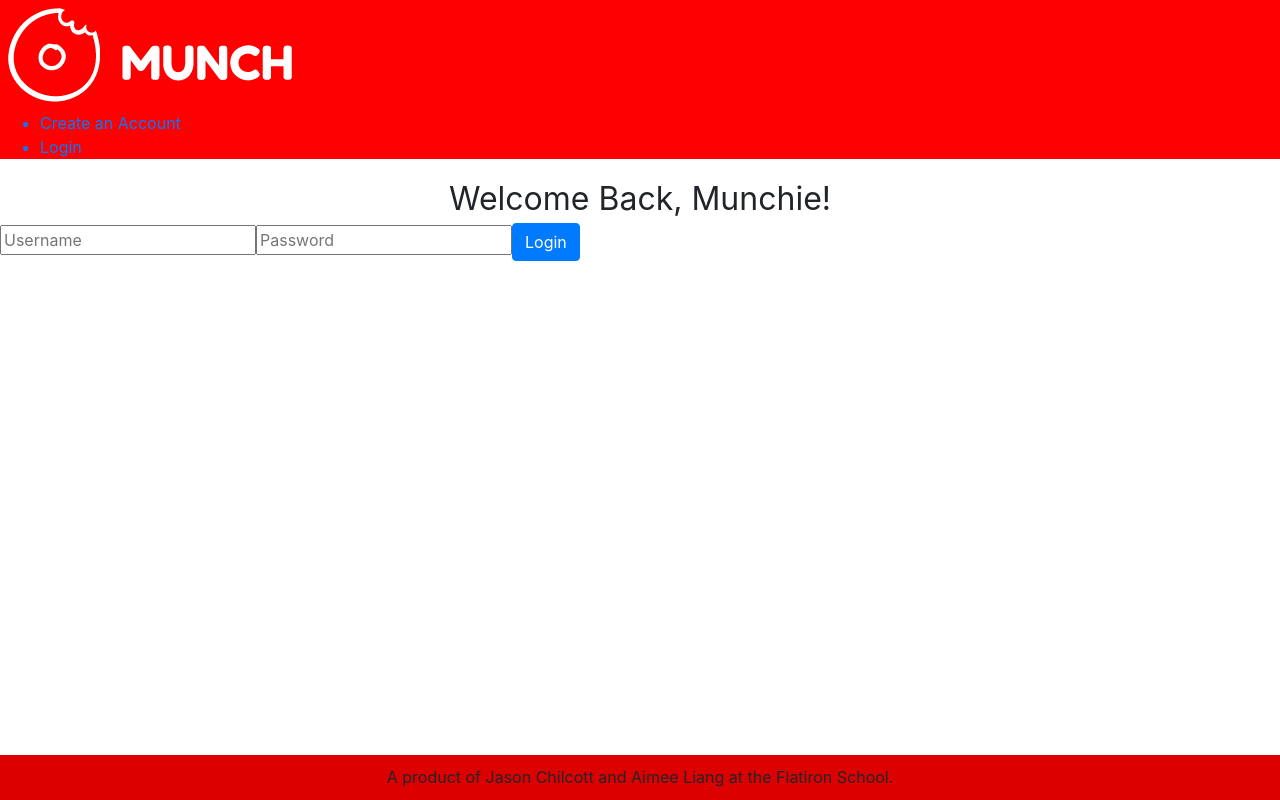
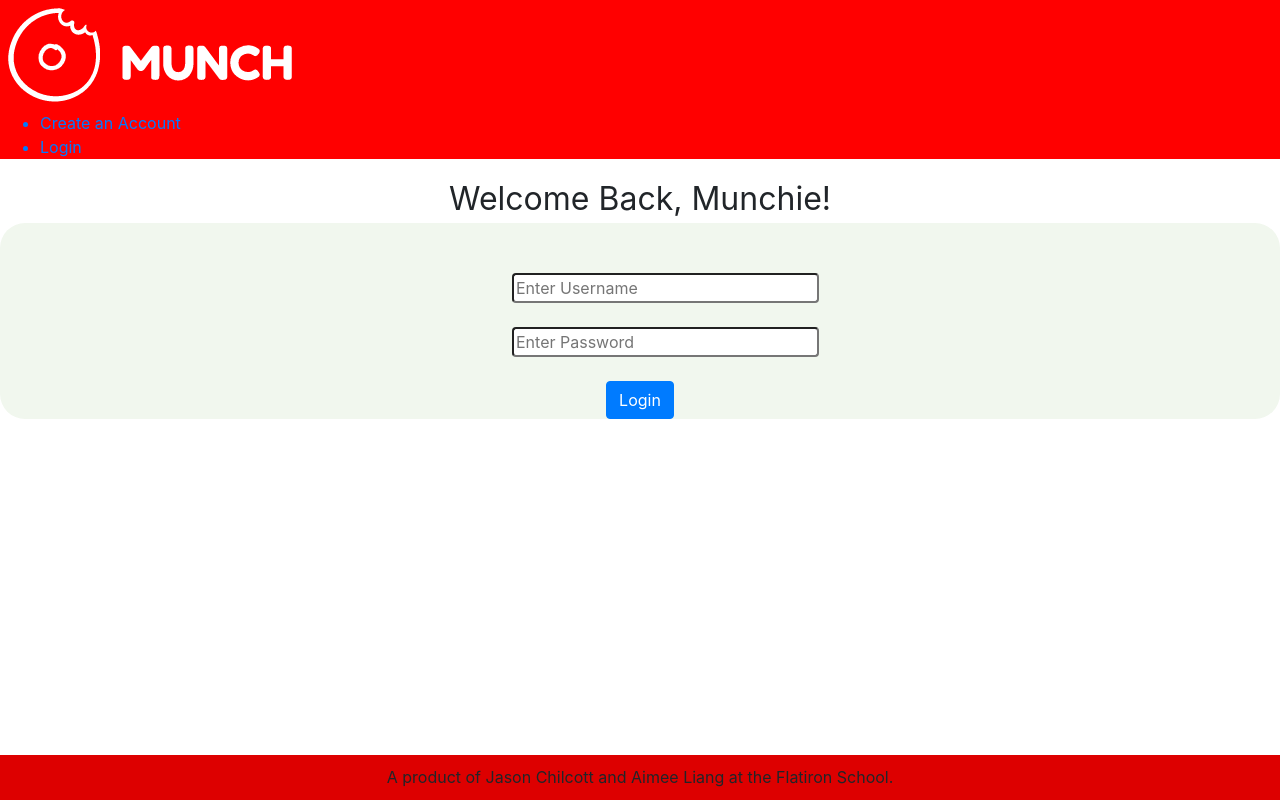
Before and after one commit to aimee-liang/munch-frontend, a React (Create React App) app in the folder munch-frontend/: page /login in a window 1280 px wide. Built offline with nearby package versions, Linux system fonts and the light colour scheme.

Commit message:
Centered login form

```diff
--- a/munch-frontend/src/App.css
+++ b/munch-frontend/src/App.css
@@ -59,3 +59,32 @@
   margin: auto;
   font-size: xx-large;
 }
+
+.login{
+  display: flex;
+  text-align: center;
+  border-radius: 25px;
+  background-color: #F1F7EE;
+  border-color: black;
+
+}
+
+.login-form {
+  padding-top: 50px;
+  margin-left: auto;
+  margin-right: auto;
+  display: inline-block;
+  text-align: center;
+}
+
+input[type="text"], select{
+  width: 120%;
+  border-radius: 4px;
+  box-sizing: border-box;
+}
+
+input[type="password"], select{
+  width: 120%;
+  border-radius: 4px;
+  box-sizing: border-box;
+}
--- a/munch-frontend/src/Components/Login.js
+++ b/munch-frontend/src/Components/Login.js
@@ -25,13 +25,25 @@ class Login extends React.Component{
         return(
             <>
             <p className="welcome-back">Welcome Back, Munchie!</p>
+            <div className="login">
+
             <Form className="login-form" onSubmit={this.localLoginHandler}>
 
-                <input type="text" name="username" placeholder="Username" value={this.state.username} onChange={this.changeHandler} />
-                <input type="password" name="password" placeholder="Password" value={this.state.password} onChange={this.changeHandler} />
+                <input type="text" name="username" placeholder="Enter Username" value={this.state.username} onChange={this.changeHandler} />
+                <br>
+                </br>
+                <br>
+                </br>
+                <input type="password" name="password" placeholder="Enter Password" value={this.state.password} onChange={this.changeHandler} />
+                <br>
+                </br>
+                <br>
+                </br>
                 <Button variant="primary" input type="submit" input="true" value="Log In"> Login </Button>
+
             </Form>
 
+            </div>
             </>
         )
     }
```
